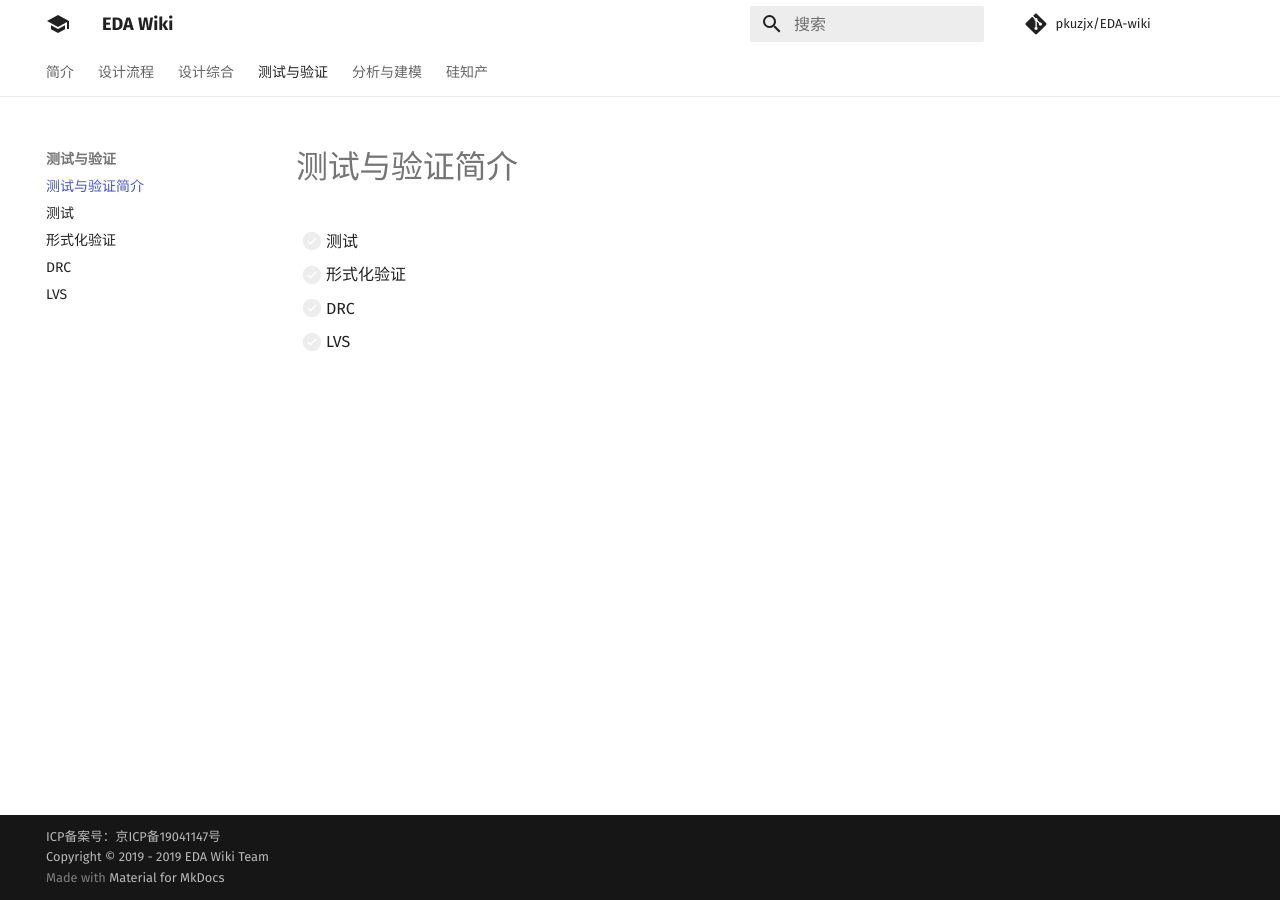
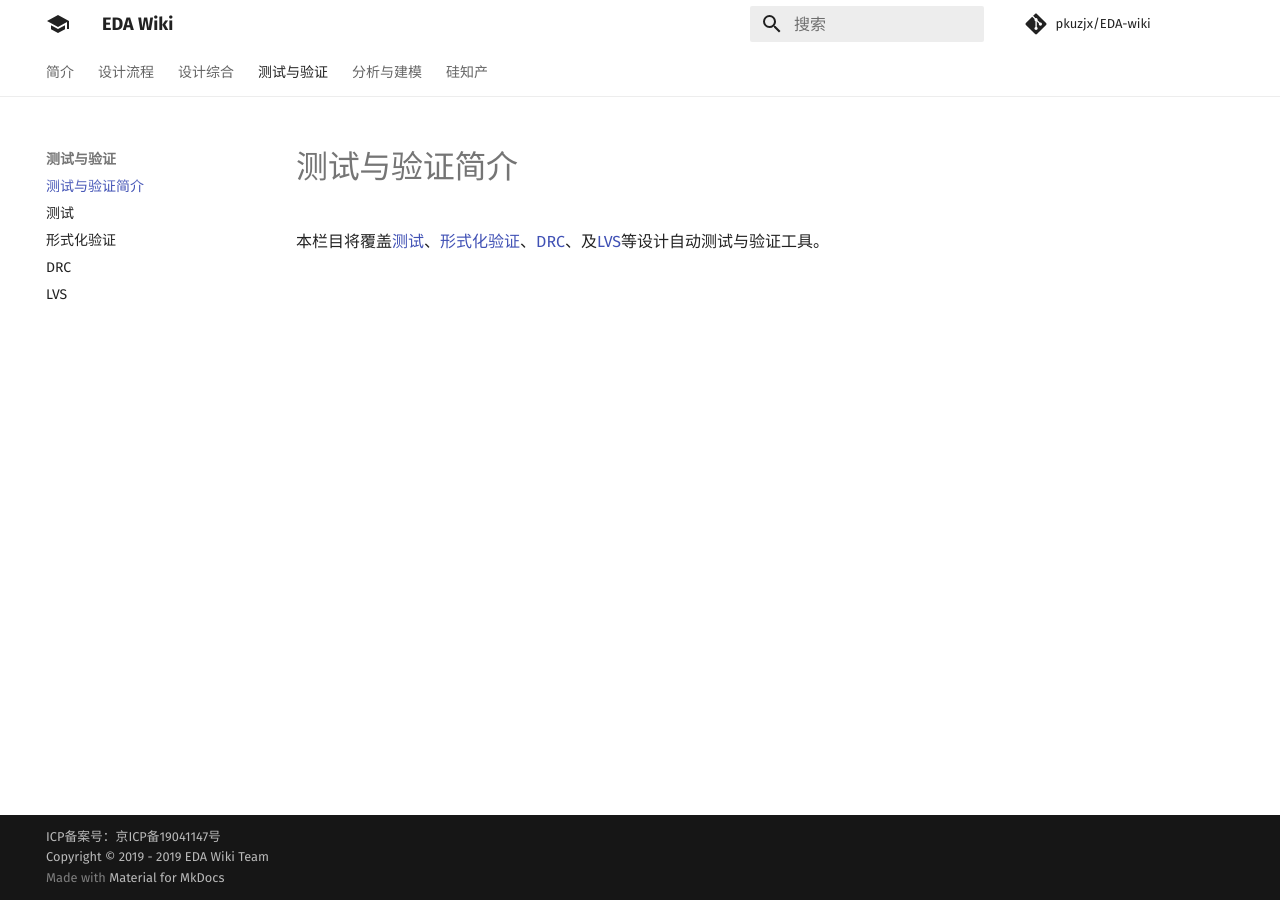
Before and after one commit to daitoto/EDA-wiki, an MkDocs documentation site: the page built from docs/verification/index.md, in a window 1280 px wide. Built offline with MkDocs 1.6.1 and Material for MkDocs 9.7.7, drawn with Linux system fonts in a browser that asks for light colours; comment, search, counter and statistics services are not loaded.

Commit message:
Update index.md's

```diff
--- a/docs/verification/index.md
+++ b/docs/verification/index.md
@@ -1,4 +1 @@
-- [ ] 测试
-- [ ] 形式化验证
-- [ ] DRC
-- [ ] LVS
+本栏目将覆盖[测试](testing.md)、[形式化验证](formal.md)、[DRC](drc.md)、及[LVS](lvs.md)等设计自动测试与验证工具。
--- a/mkdocs.yml
+++ b/mkdocs.yml
@@ -37,7 +37,7 @@ nav:
     - 设计综合简介: synthesis/index.md
     - 高层综合: synthesis/behavior.md
     - 逻辑综合: synthesis/logic.md
-    - 布局布线: synthesis/par.md
+    - 布局布线: synthesis/pnr.md
     - 版图综合: synthesis/layout.md
 
   - 测试与验证:
```
Also changed, not shown: docs/synthesis/index.md (+1 -4 lines), docs/synthesis/pnr.md (renamed from docs/synthesis/par.md).
